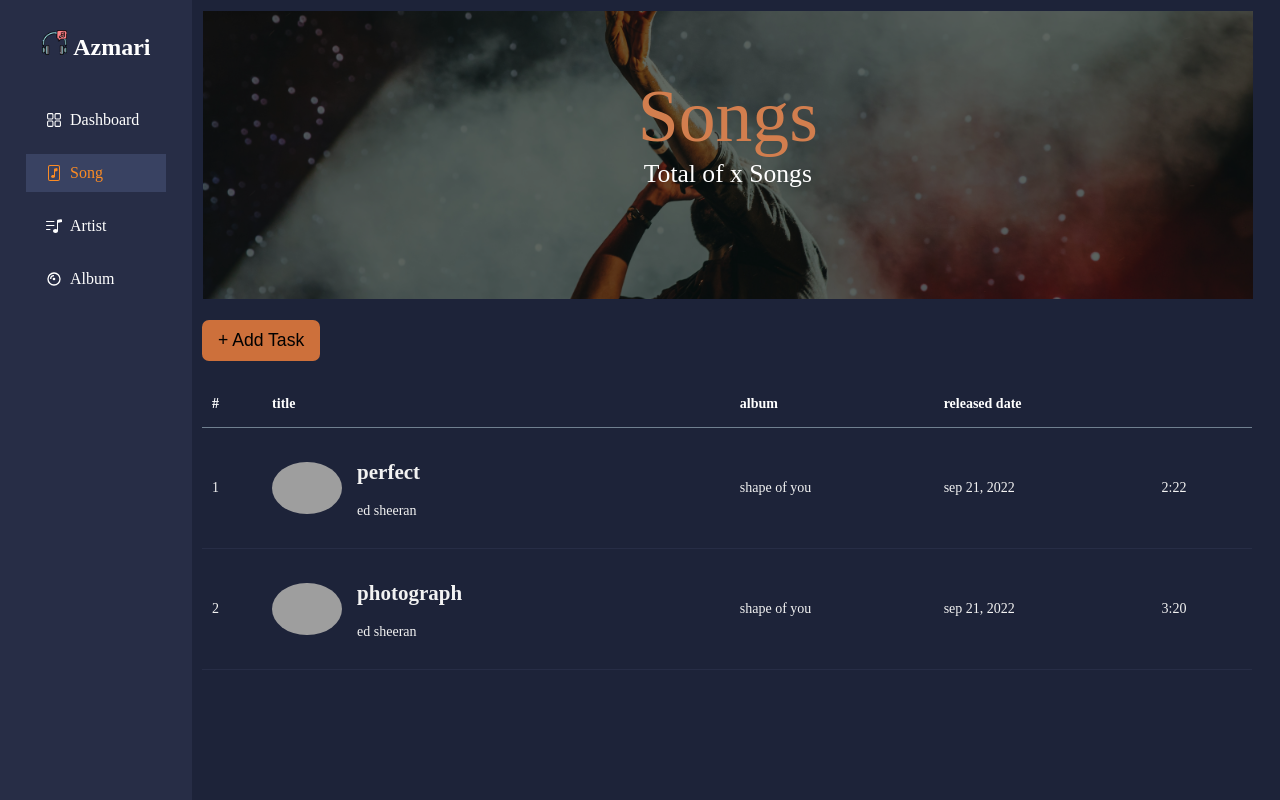
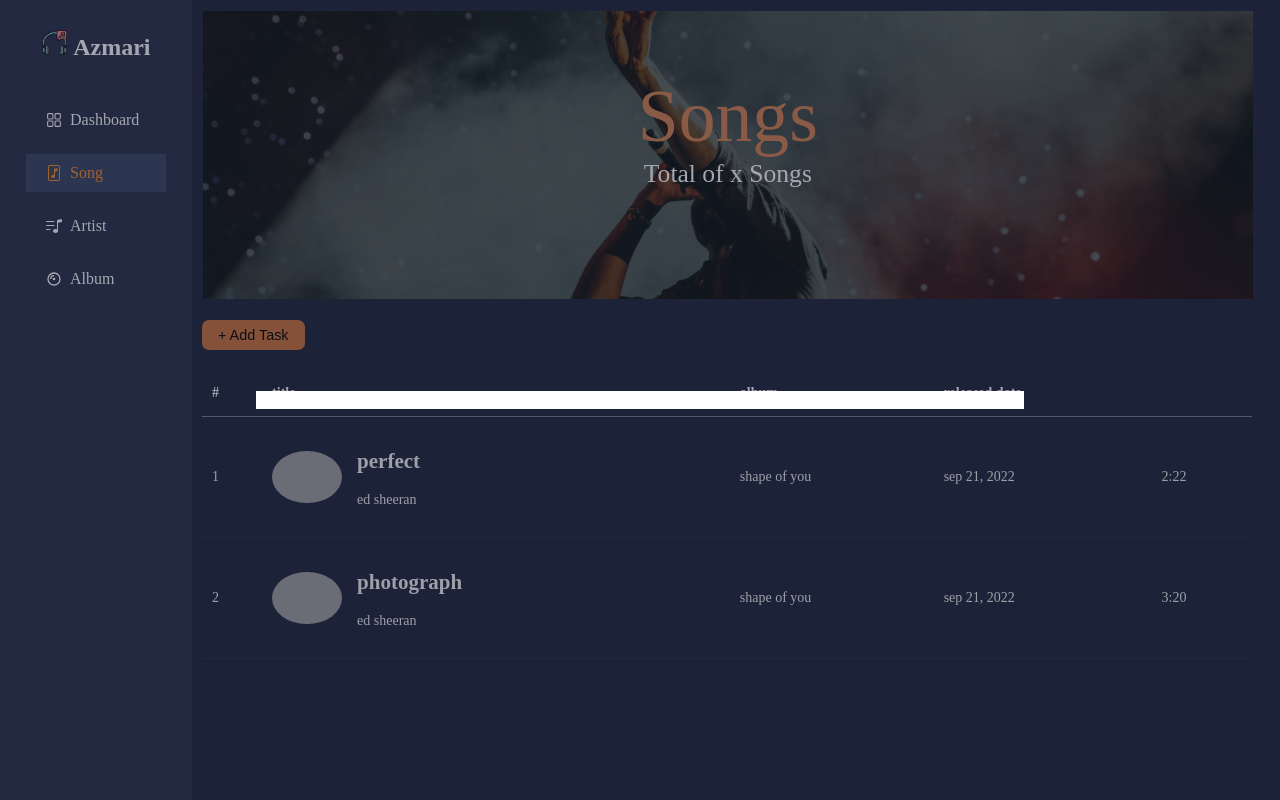
Before and after one commit to b1621/azmari-musicapp, a React (Vite) app in the folder client/: page /song in a window 1280 px wide. Built offline with nearby package versions, Linux system fonts and the light colour scheme; grey boxes are pictures that could not be loaded.

Commit message:
creating add component

```diff
--- a/client/src/components/Button.tsx
+++ b/client/src/components/Button.tsx
@@ -2,22 +2,23 @@ import styled from "@emotion/styled";
 import { ReactNode } from "react";
 interface ButtonProps {
   children: ReactNode;
+  handleClick: () => void;
 }
 
 const ButtonStyled = styled.button`
   border: none;
   background-color: #cd703b;
-  padding: 10px 16px;
+  padding: 7px 16px;
   border-radius: 7px;
-  font-size: 1.1rem;
+  font-size: 0.9rem;
   cursor: pointer;
   &:hover {
     background-color: #d27e4e; /* equivalent to hover:bg-slate-100 */
   }
 `;
 
-const Button = ({ children }: ButtonProps) => {
-  return <ButtonStyled>{children}</ButtonStyled>;
+const Button = ({ children, handleClick }: ButtonProps) => {
+  return <ButtonStyled onClick={handleClick}>{children}</ButtonStyled>;
 };
 
 export default Button;
--- /dev/null
+++ b/client/src/pages/AddMusic.tsx
@@ -0,0 +1,32 @@
+import styled from "@emotion/styled";
+
+const BackgroundOverlay = styled.div`
+  position: absolute;
+  top: 0;
+  left: 0;
+  height: 100vh;
+  width: 100vw;
+  opacity: 0.4;
+  z-index: 10;
+  background-color: #1d2339;
+`;
+
+const FormBox = styled.div`
+  position: absolute;
+  top: 50%;
+  left: 50%;
+  transform: translate(-50%, -50%);
+  background-color: white;
+  width: 60%;
+  z-index: 11; /* Ensure FormBox is on top of the BackgroundOverlay */
+`;
+const AddMusic = () => {
+  return (
+    <>
+      <BackgroundOverlay />
+      <FormBox>AddMusic</FormBox>
+    </>
+  );
+};
+
+export default AddMusic;
--- a/client/src/pages/Songs.tsx
+++ b/client/src/pages/Songs.tsx
@@ -4,6 +4,8 @@ import TableRow from "../components/TableRow";
 import TableData from "../components/TableData";
 import Button from "../components/Button";
 import HeaderComponent from "../components/HeaderComponent";
+import { useState } from "react";
+import AddMusic from "./AddMusic";
 
 // const ImageElement = styled.img`
 //   width: 85vw;
@@ -87,8 +89,13 @@ const H2 = styled.div`
 `;
 
 const Songs = () => {
+  const [isOpen, setIsOpen] = useState(true);
+  const handleClick = () => {
+    setIsOpen(true);
+  };
   return (
     <Box>
+      {isOpen && <AddMusic />}
       <HeaderComponent backgroundImage="austin-neill-hgO1wFPXl3I-unsplash.jpg">
         {/* <HeaderComponent backgroundImage="geo-chierchia-o-9-fSSiCT0-unsplash.jpg"> */}
         <Header>
@@ -97,7 +104,7 @@ const Songs = () => {
         </Header>
       </HeaderComponent>
       <HeaderStyled>
-        <Button>+ Add Task</Button>
+        <Button handleClick={handleClick}>+ Add Task</Button>
       </HeaderStyled>
       <TableLayout headerList={["#", "title", "album", "released date"]}>
         {songslist.map((song, index) => (
```
